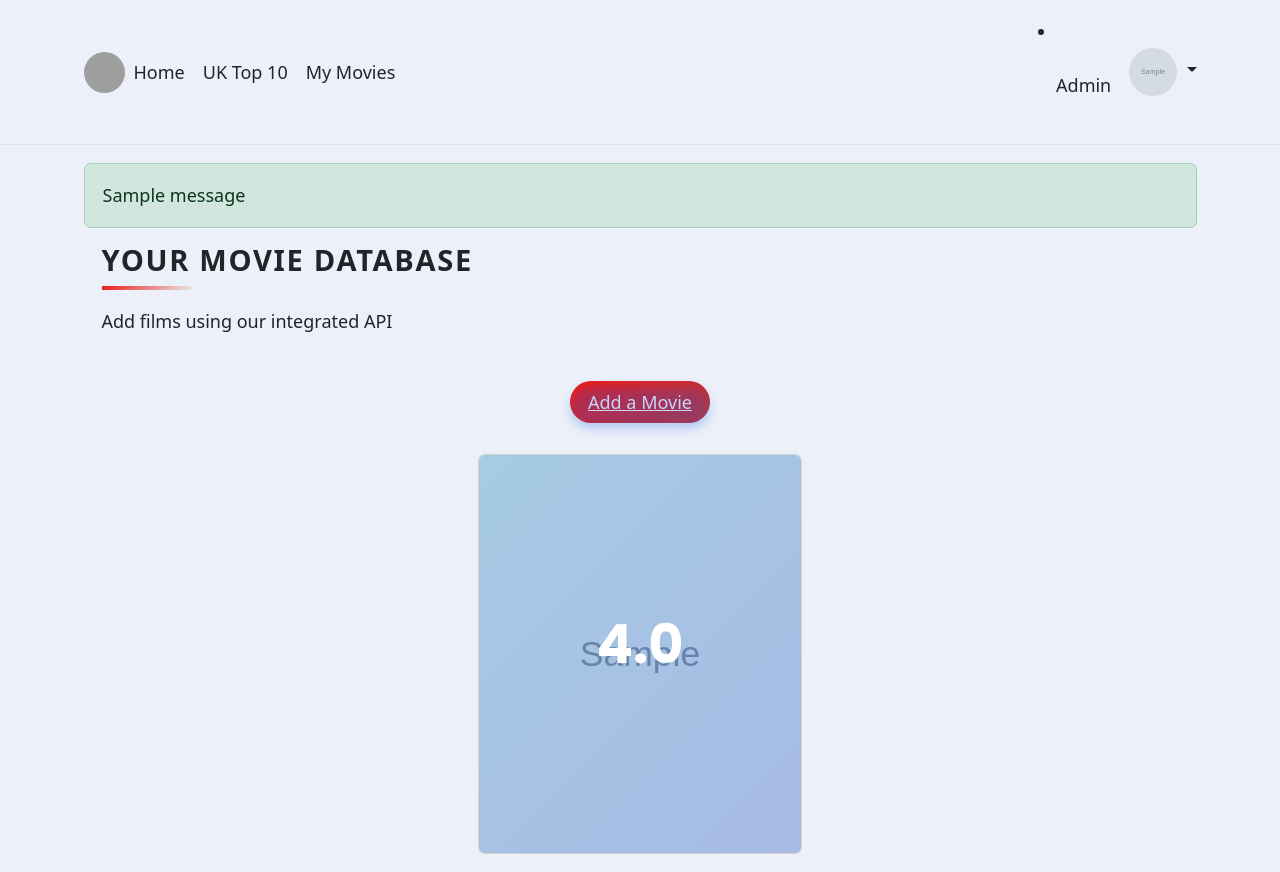
After one commit to chapmanic/Movie-Library-WebApp, a Flask app: page /mymovies in a window 1280 px wide. The commit adds this page. Run offline with Flask 3, Linux system fonts and the light colour scheme; a user stored in the database is signed in; tables that the repository leaves empty hold one stand-in row (values such as "Sample post"); grey boxes marked "Sample" are stand-in pictures; one stand-in notice (Sample message) is shown; some libraries are stand-ins or nearby versions; grey boxes are pictures that could not be loaded.

Commit message:
Created user driven content screen

```diff
--- a/main.py
+++ b/main.py
@@ -88,10 +88,16 @@ with app.app_context():
     # Not Best for Production builds *** Use Flask-Migrate / Alembic
 
 
-@app.route("/")
+@app.route("/mymovies", methods=["POST", "GET"])
+def mymovies():
+    all_movies = db.session.execute(db.select(Movie).where(Movie.user_id == current_user.id)).scalars()
+    print(all_movies)
+    # all_movies = Movie.query.order_by(Movie.rating.desc()).all()
+    return render_template("mymovies.html", data=all_movies)
+
+@app.route("/", methods=["POST", "GET"])
 def home():
-    all_movies = Movie.query.order_by(Movie.rating.desc()).all()
-    return render_template("index.html", data=all_movies)
+    return render_template("index.html")
 
 # Route for Registering Users
 @app.route("/register", methods=["POST", "GET"])
@@ -194,6 +200,7 @@ def create_movie_entry():
     api_data = api_ext.more_details(movie_id)
     img_url_end = api_data["poster_path"]
     new_movie = Movie(
+        user_id=current_user.id,
         title=api_data["original_title"],
         year=api_data["release_date"],
         description=api_data["overview"],
@@ -211,11 +218,11 @@ def create_movie_entry():
     except IntegrityError:
         db.session.rollback()
         flash("That Film is already in your Library, Please try again.", "danger")
-        return redirect(url_for('home'))
+        return redirect(url_for('mymovies'))
     except Exception as e:
         db.session.rollback()
         print(f"An unexpected error occurred: {str(e)}")
-        return redirect(url_for('home', status=True))
+        return redirect(url_for('mymovies', status=True))
     return redirect(url_for('edit', id=new_movie_id))
 
 # Allows user to edit data of existing film and/or newly added film.
--- a/templates/base.html
+++ b/templates/base.html
@@ -63,7 +63,7 @@
             <li><a href="{{ url_for('home')}}" class="nav-link px-2 link-dark">Home</a></li>
             <li><a href="#" class="nav-link px-2 link-dark">UK Top 10</a></li>
             {% if current_user.is_authenticated %}
-            <li><a href="{{ url_for('profile', user_id=current_user.id) }}" class="nav-link px-2 link-dark">My Movies</a></li>{% endif %}
+            <li><a href="{{ url_for('mymovies') }}" class="nav-link px-2 link-dark">My Movies</a></li>{% endif %}
           </ul>
           {% if current_user.is_authenticated %} {% if current_user.is_admin %}
           <li class="nav-item">
--- /dev/null
+++ b/templates/mymovies.html
@@ -0,0 +1,45 @@
+{% extends 'base.html' %} {% block title %}My Top 10 Movies{% endblock %}
+{%block content %}
+<div class="container">
+  {% with messages = get_flashed_messages(with_categories=true) %} {% if
+    messages %} {% for category, message in messages %}
+    <div class="alert alert-{{ category }}">{{ message }}</div>
+    {% endfor %} {% endif %} {% endwith %}
+  <h1 class="heading">Your Movie Database</h1>
+  <p class="description">Add films using our integrated API</p>
+  <div class="container text-center add">
+    <a href="{{ url_for('add_movie') }}" class="button">Add a Movie</a>
+  </div>
+  <div class="card-container">
+    {% for movie in data %}
+    <div class="card">
+      <div class="front" style="background-image: url({{movie.img_url}});">
+        <p class="large">{{ movie.rating }}</p>
+      </div>
+      <div class="back">
+        <div>
+          <div class="title">
+            {{ movie.title }}
+            <span class="release_date">({{ movie.year }})</span>
+          </div>
+          <div class="rating">
+            <label>{{ movie.rating }}</label>
+            <i class="fas fa-star star"></i>
+          </div>
+          <p class="review">{{ movie.review }}</p>
+          <p class="overview">{{ movie.description }}</p>
+
+          <a href="{{ url_for('edit', id=movie.id) }}" class="button">Update</a>
+          <a
+            href="{{ url_for('delete', id=movie.id) }}"
+            class="button delete-button"
+            >Delete</a
+          >
+        </div>
+      </div>
+    </div>
+    {% endfor %}
+  </div>
+</div>
+
+{% endblock %}
```
Also changed, not shown: templates/index.html (+0 -36 lines), static/avatars/9ada927c72e6d02d394762a4725bfe46862cd527_full.jpg (added).
